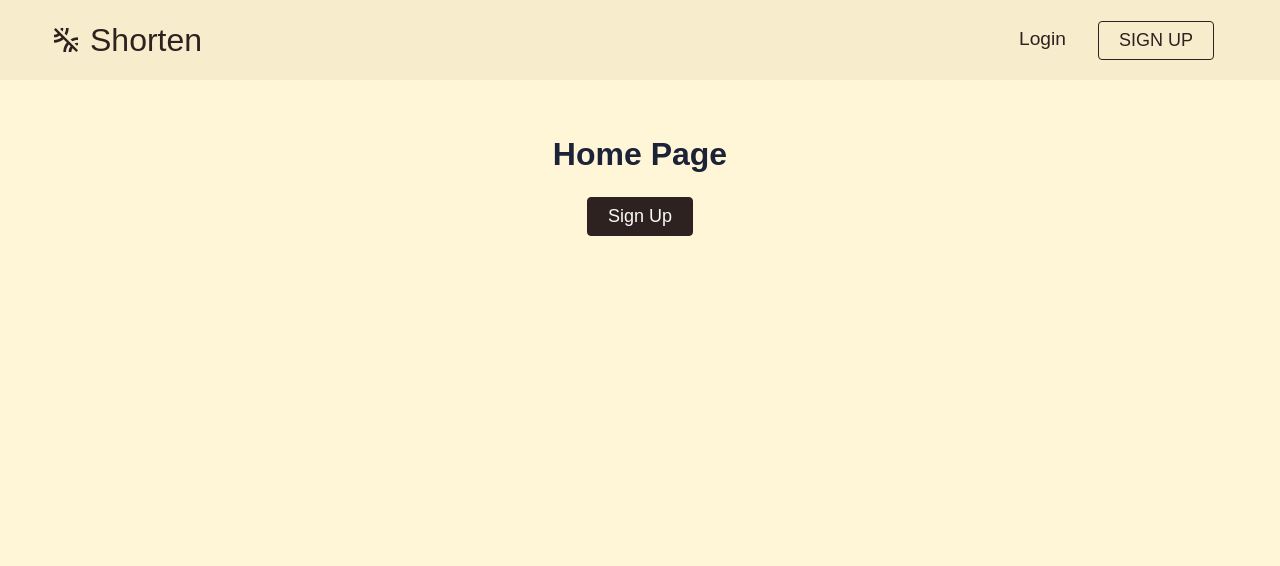
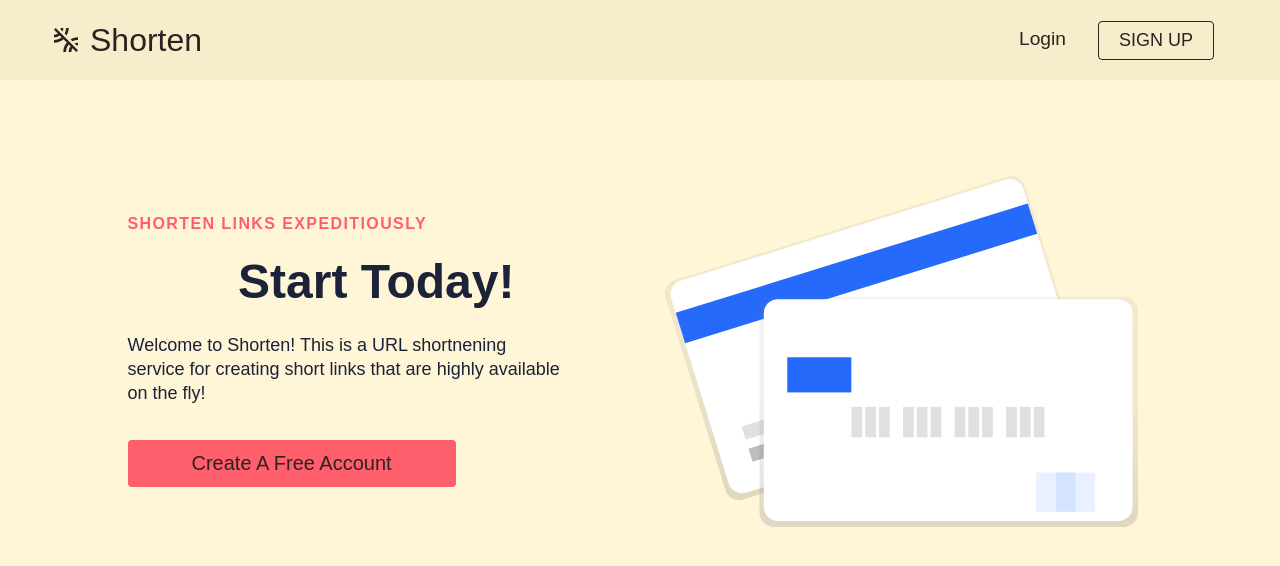
Before and after one commit to OsasAzamegbe/URL-Shortening-Frontend, a React (Create React App) app: page /app in a window 1280 px wide. Shown: the top 566 px of the page. Built offline with nearby package versions, Linux system fonts and the light colour scheme.

Commit message:
created HomeSection component and added it to home component.

```diff
--- /dev/null
+++ b/src/components/HomeSection.css
@@ -0,0 +1,102 @@
+.home__home-section {
+    color: var(--primary);
+    padding: 64px 0;
+}
+
+.home__home-row {
+    align-items: center;
+}
+
+.row {
+    display: flex;
+    margin-right: -15px;
+    margin-bottom: -15px;
+    margin-left: -15px;
+    flex-wrap: wrap;
+    align-content: stretch;
+}
+
+.col {
+    margin-bottom: 15px;
+    padding-right: 15px;
+    padding-left: 15px;
+    flex: 1;
+    max-width: 50%;
+    flex-basis: 50%;
+}
+
+.home__home-text-wrapper {
+    max-width: 540px;
+    padding-top: 0;
+    padding-bottom: 60px;
+}
+
+.top-line {
+    color: var(--red);
+    font-size: 16px;
+    line-height: 16px;
+    font-weight: 700;
+    letter-spacing: 1.4px;
+    text-transform: uppercase;
+    margin-bottom: 16px;
+}
+
+.heading {
+    margin-bottom: 24px;
+    font-size: 48px;
+    line-height: 1.1;
+    font-weight: 600;
+    color: var(--off-white);
+}
+
+.dark {
+    color: var(--dark-blue);
+}
+
+.darkBg {
+    background-color: var(--dark-blue);
+}
+
+.home__home-subtitle {
+    max-width: 440px;
+    margin-bottom: 35px;
+    font-size: 18px;
+    line-height: 24px;
+}
+
+.home__home-img-wrapper {
+    max-width: 555px;
+}
+
+.home__home-img {
+    max-width: 95%;
+    margin-top: 0;
+    margin-right: 0;
+    margin-left: 10px;
+    padding-right: 0;
+}
+
+img {
+    border: 0;
+    max-width: 100%;
+    vertical-align: middle;
+    display: inline-block;
+}
+
+@media screen and (max-width: 991px) {
+    .container {
+        padding-right: 30px;
+        padding-left: 30px;
+    }
+}
+
+@media screen and (max-width: 768px) {
+    .home__home-text-wrapper {
+      padding-bottom: 65px;
+    }
+
+    .col {
+      max-width: 100%;
+      flex-basis: 100%;
+    }
+}
--- /dev/null
+++ b/src/components/HomeSection.js
@@ -0,0 +1,41 @@
+import React from 'react';
+import {Link} from 'react-router-dom';
+import Button from './Button'
+import './HomeSection.css'
+
+
+const HomeSection = ({
+    lightBg, topLine, lightText, lightTextDesc, headLine, description, buttonLabel, img, alt, imgStart, hideButton
+}) => {
+
+    return(
+        <div className={lightBg ? 'home__home-section' : 'home__home-section darkBg'}>
+            <div className="container">
+                <div
+                className="row home__home-row"
+                style={{display: 'flex', flexDirection: imgStart ? 'row-reverse' : 'row'}}>
+                    <div className="col">
+                        <div className="home__home-text-wraper">
+                            <div className="top-line">{topLine}</div>
+                            <h1 className={lightText ? 'heading' : 'heading dark'}>{headLine}</h1>
+                            <p className={lightTextDesc ? 'home__home-subtitle' : 'home__home-subtitle dark'}>{description}</p>
+                            {!hideButton ?
+                            <Link to="/app/sign-up">
+                                <Button buttonSize='btn--wide' buttonColor='red' >{buttonLabel}</Button>
+                            </Link> : ""
+                            }
+
+                        </div>
+                    </div>
+                    <div className="col">
+                        <div className="home__home-img-wrapper">
+                            <img className="home__home-img" src={img} alt={alt}/>
+                        </div>
+                    </div>
+                </div>
+            </div>
+        </div>
+    )
+}
+
+export default HomeSection;
--- a/src/components/pages/home/Home.js
+++ b/src/components/pages/home/Home.js
@@ -1,15 +1,22 @@
 import React from 'react'
 import './Home.css'
-import Button from '../../Button'
+import HomeSection from '../../HomeSection'
 
 
 const Home = () => {
     return (
         <div className="home">
             <div className="home-container">
-                <h1>Home Page</h1>
-                <Button
-                children="Sign Up"/>
+                <HomeSection
+                buttonLabel={"Create A Free Account"}
+                lightBg={true}
+                topLine={"Shorten Links Expeditiously"}
+                lightText={false}
+                lightTextDesc={false}
+                headLine={"Start Today!"}
+                description={"Welcome to Shorten! This is a URL shortnening service for creating short links that are highly available on the fly!"} img={"images/svg-1.svg"} alt={"Home page illustration"}
+                imgStart={false} hideButton={false}
+                />
             </div>
         </div>
     )
```
Also changed, not shown: src/components/pages/home/Data.js (added, +57 -0 lines), public/images/svg-1.svg (added).
